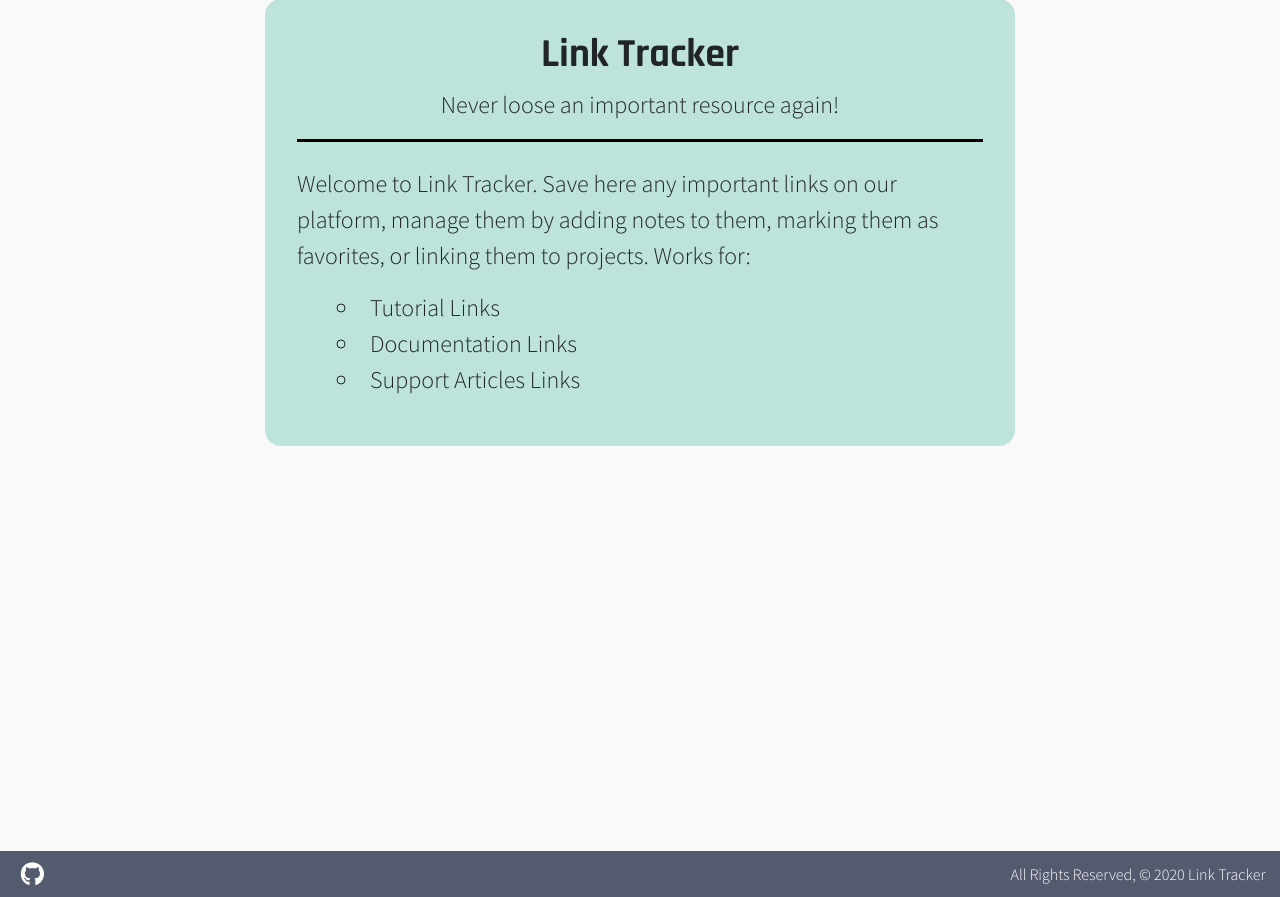
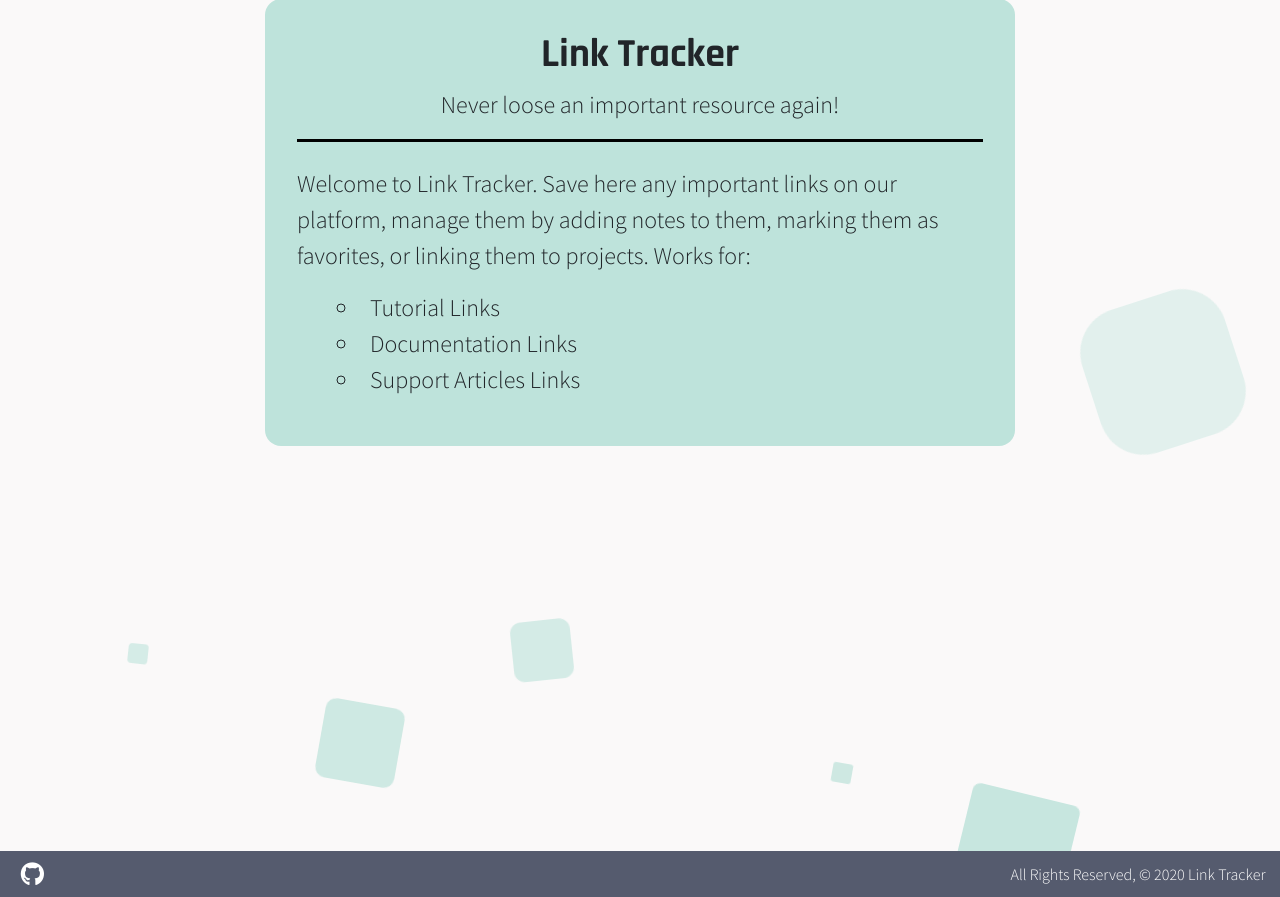
Before and after one commit to gc893/link-tracker, a Django app: page / in a window 1280 px wide. Shown: the part 113-1010 px from the top of the page. Run offline with Django 3.2, Linux system fonts and the light colour scheme; some libraries are stand-ins or nearby versions.

Commit message:
add animation

```diff
--- a/main_app/static/css/style.css
+++ b/main_app/static/css/style.css
@@ -35,6 +35,130 @@
 
 .date {
   font-size: 16px;
+}
+
+/* Dynamic Background */
+
+.area{
+  padding: 0;
+  margin: 0;
+  height: 100%;
+}
+
+.circles{
+  position: absolute;
+  top: 0;
+  left: 0;
+  width: 100%;
+  height: 100%;
+  z-index: -1;
+  overflow: hidden;
+}
+
+.circles li{
+  position: absolute;
+  display: block;
+  list-style: none;
+  width: 20px;
+  height: 20px;
+  background: #bee3db;
+  animation: animate 25s linear infinite;
+  bottom: -150px;
+
+}
+
+.circles li:nth-child(1){
+  left: 25%;
+  width: 80px;
+  height: 80px;
+  animation-delay: 0s;
+}
+
+
+.circles li:nth-child(2){
+  left: 10%;
+  width: 20px;
+  height: 20px;
+  animation-delay: 2s;
+  animation-duration: 12s;
+}
+
+.circles li:nth-child(3){
+  left: 70%;
+  width: 20px;
+  height: 20px;
+  animation-delay: 4s;
+}
+
+.circles li:nth-child(4){
+  left: 40%;
+  width: 60px;
+  height: 60px;
+  animation-delay: 0s;
+  animation-duration: 18s;
+}
+
+.circles li:nth-child(5){
+  left: 65%;
+  width: 20px;
+  height: 20px;
+  animation-delay: 0s;
+}
+
+.circles li:nth-child(6){
+  left: 75%;
+  width: 110px;
+  height: 110px;
+  animation-delay: 3s;
+}
+
+.circles li:nth-child(7){
+  left: 35%;
+  width: 150px;
+  height: 150px;
+  animation-delay: 7s;
+}
+
+.circles li:nth-child(8){
+  left: 50%;
+  width: 25px;
+  height: 25px;
+  animation-delay: 15s;
+  animation-duration: 45s;
+}
+
+.circles li:nth-child(9){
+  left: 20%;
+  width: 15px;
+  height: 15px;
+  animation-delay: 2s;
+  animation-duration: 35s;
+}
+
+.circles li:nth-child(10){
+  left: 85%;
+  width: 150px;
+  height: 150px;
+  animation-delay: 0s;
+  animation-duration: 11s;
+}
+
+
+
+@keyframes animate {
+
+  0%{
+      transform: translateY(0) rotate(0deg);
+      opacity: 1;
+      border-radius: 0;
+  }
+
+  100%{
+      transform: translateY(-1000px) rotate(720deg);
+      opacity: 0;
+      border-radius: 50%;
+  }
+
 }
 
 /* Base Rules */
--- a/main_app/templates/home.html
+++ b/main_app/templates/home.html
@@ -1,6 +1,6 @@
 {% extends 'base.html' %}
 {% block content %}
-
+<div class="area">
     <div class='cont'>
     <div class='page-title'><h1>Link Tracker</h1></div>
     <p class='page-title page-sub-title'>Never loose an important resource again!</p>
@@ -14,4 +14,18 @@
     </ul>
     </div>
 
+        <ul class="circles">
+                <li></li>
+                <li></li>
+                <li></li>
+                <li></li>
+                <li></li>
+                <li></li>
+                <li></li>
+                <li></li>
+                <li></li>
+                <li></li>
+        </ul>
+</div >
+
 {% endblock %}
```
Also changed, not shown: readme.md. Lines whose indentation alone changed are shown as unchanged.
